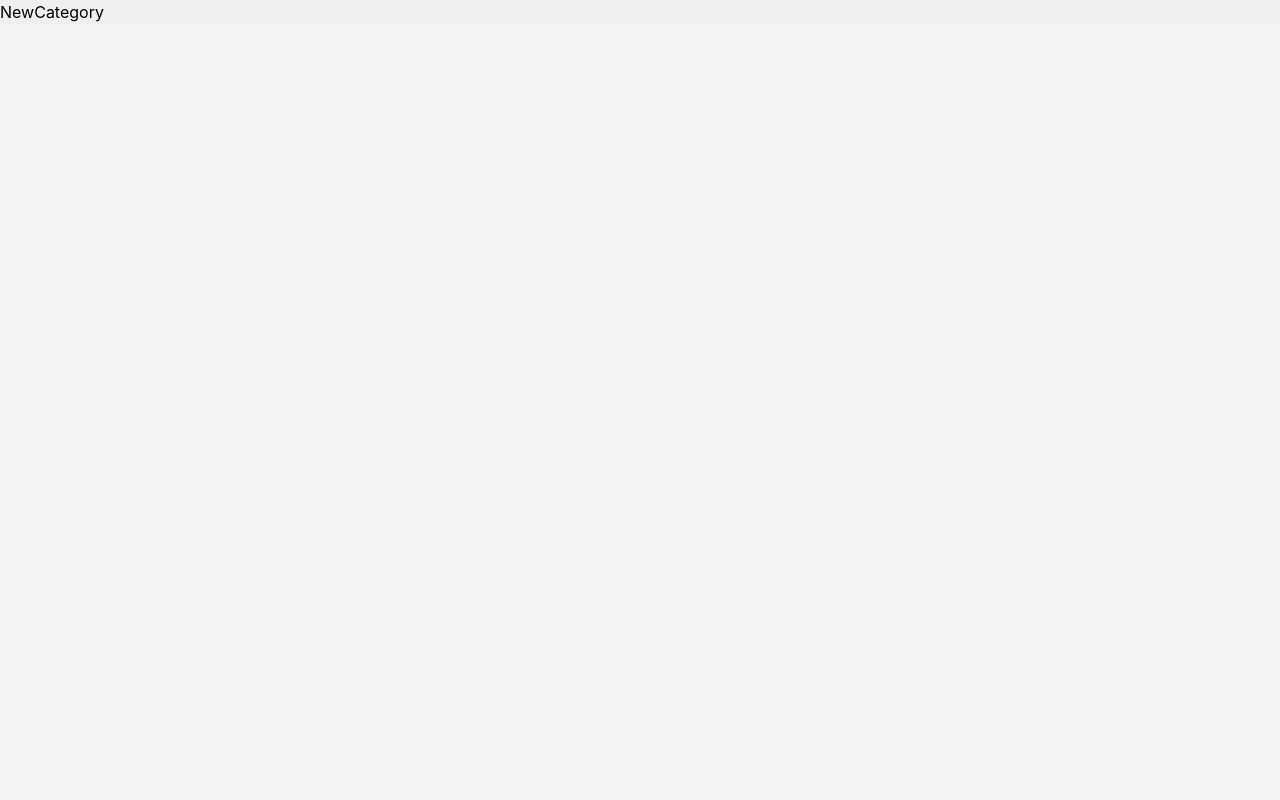
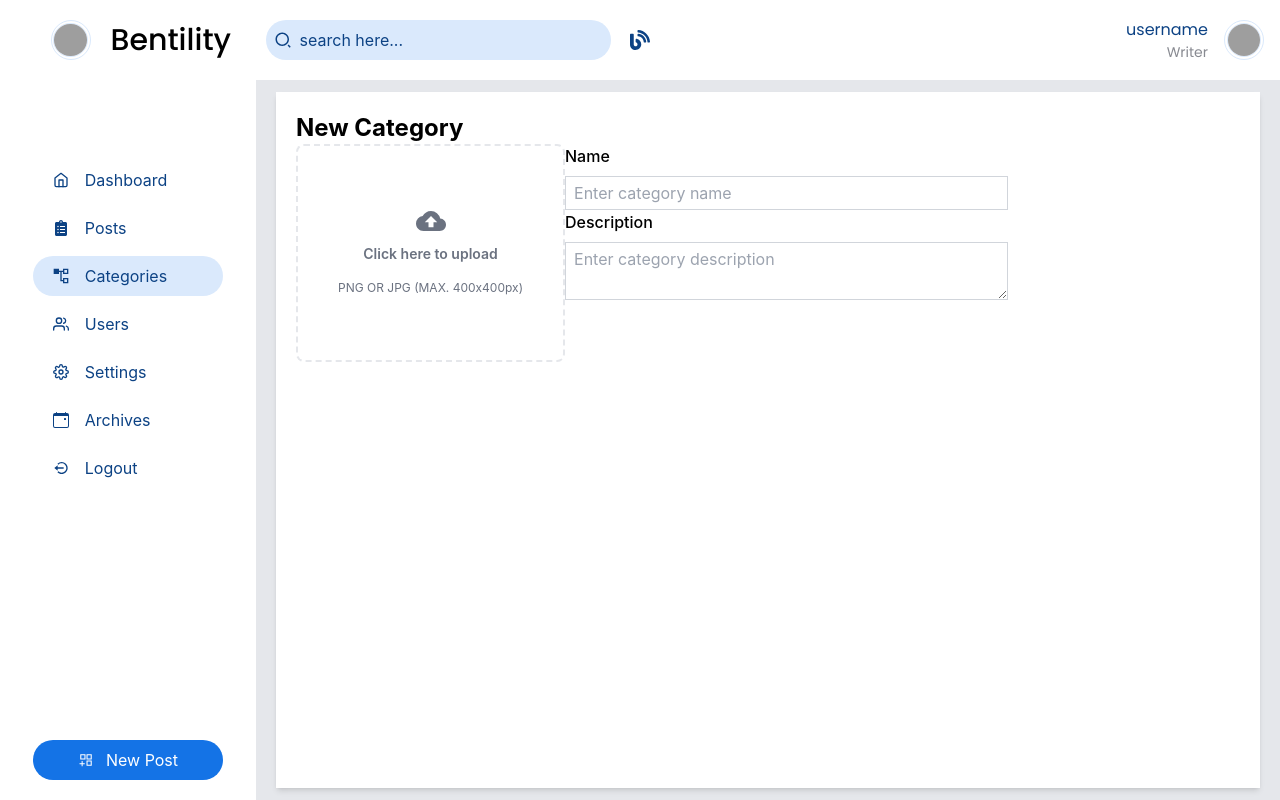
Before and after one commit to qbentil/bentility, a Next.js app: page /admin/categories/new in a window 1280 px wide. Built offline with nearby package versions, Linux system fonts and the light colour scheme; no server answers; grey boxes are pictures that could not be loaded; a web font is replaced by a local one.

Commit message:
Set up new category page

```diff
--- a/admin/categories/new/index.tsx
+++ b/admin/categories/new/index.tsx
@@ -1,9 +1,70 @@
-import React from 'react'
-
+import Head from "next/head";
+import React from "react";
+import { Navbar, Sidenav } from "../../../components/Admin";
+import ImageUploader from "../../../components/ImageUploader";
 const NewCategory = () => {
   return (
-    <div>NewCategory</div>
-  )
-}
+    <div>
+      <Head>
+        <title>Bentility| Admin | New Category</title>
+        <meta name="description" content="Bentility Admin | New Category" />
+        <link rel="icon" href="/favicon.png" />
+      </Head>
+      <main className="bg-gray-200 w-screen h-screen ">
+        <div className="">
+          <Navbar />
+          <div className="flex">
+            <Sidenav page="Categories" />
+            <div className="min-h-[90vh] h-[90vh] overflow-y-auto w-[80%] py-3 px-5">
+              <div className="bg-white w-full h-full rounded-md shadow-md p-5">
+                <h1 className="font-poppins font-bold text-2xl">
+                  New Category
+                </h1>
+                <form action="" className="w-full mt-5 flex items-start  gap-10">
+                  <div className="flex flex-col gap-2 mt-5 w-1/2">
+                    <ImageUploader />
+                  </div>
+                  <div className="w-1/2">
+                    <div className="flex flex-col gap-2">
+                      <label
+                        htmlFor="name"
+                        className="font-poppins font-medium text-base"
+                      >
+                        Name
+                      </label>
+                      <input
+                        type="text"
+                        name="name"
+                        id="name"
+                        placeholder="Enter category name"
+                        className="border border-gray-300 rounded-md px-2 py-1 focus:outline-none focus:border-active-bg"
+                      />
+                    </div>
+                    <div className="flex flex-col gap-2 mt-5">
+                      <label
+                        htmlFor="description"
+                        className="font-poppins font-medium text-base"
+                      >
+                        Description
+                      </label>
+                      <textarea
+                        name="description"
+                        id="description"
+                        cols={40}
+                        rows={2}
+                        placeholder="Enter category description"
+                        className="border border-gray-300 rounded-md px-2 py-1 focus:outline-none focus:border-active-bg"
+                      />
+                    </div>
+                  </div>
+                </form>
+              </div>
+            </div>
+          </div>
+        </div>
+      </main>
+    </div>
+  );
+};
 
-export default NewCategory
+export default NewCategory;
```
